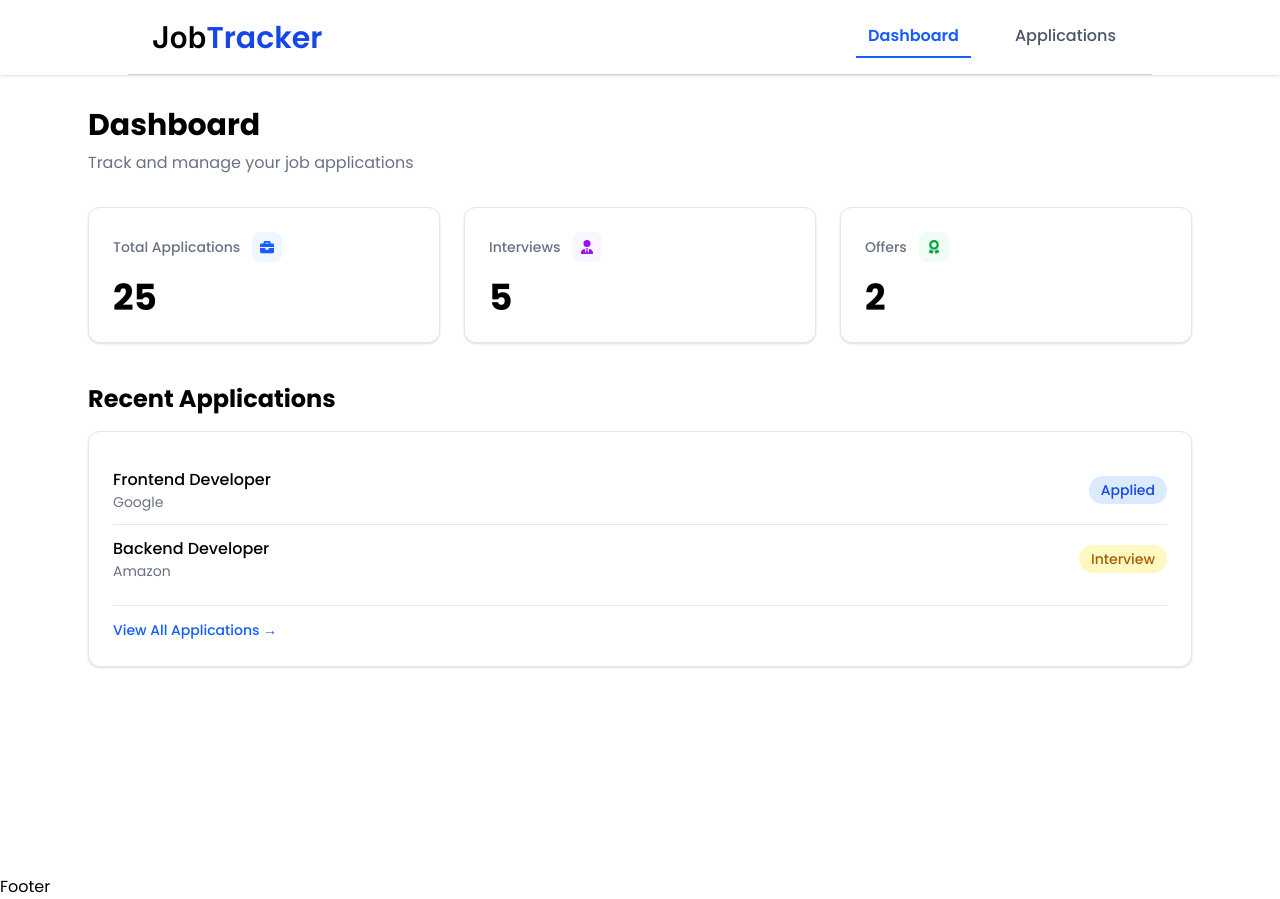
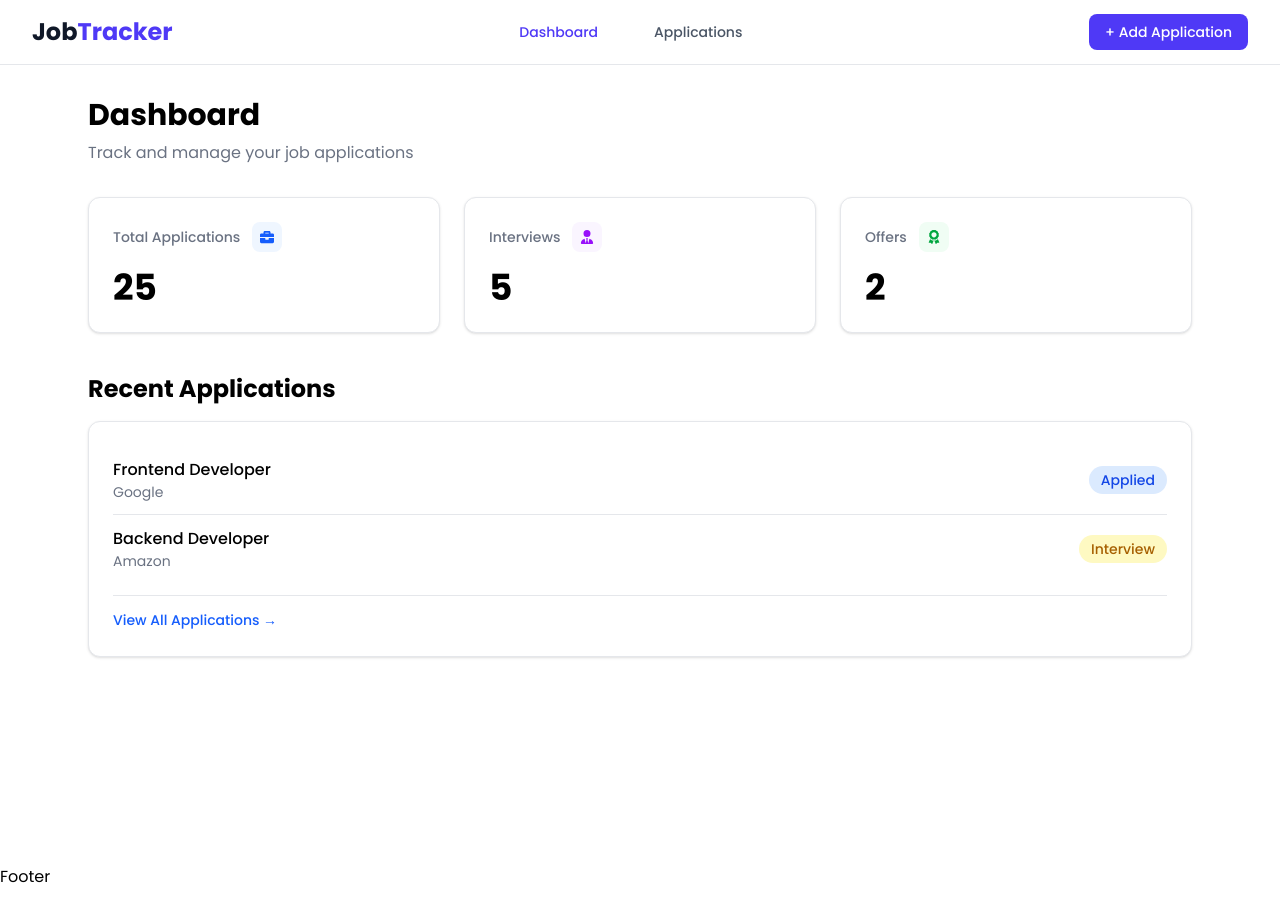
Before and after one commit to herikarajput3/Job-Application-Tacker, a React (Vite) app in the folder client/: page / in a window 1280 px wide. Built offline with nearby package versions, Linux system fonts and the light colour scheme.

Commit message:
feat: added mobile menu

```diff
--- a/client/src/components/Navbar.jsx
+++ b/client/src/components/Navbar.jsx
@@ -5,54 +5,72 @@ import { HiMenu, HiX } from "react-icons/hi";
 const Navbar = () => {
     const [isOpen, setIsOpen] = useState(false);
     const navLinkStyle = ({ isActive }) =>
-        `cursor-pointer px-3 py-2 transition ${isActive
-            ? "text-blue-600 font-semibold border-b-2 border-blue-600"
-            : "text-gray-600 hover:text-blue-500"
+        `px-3 py-2 text-sm font-medium transition ${isActive
+            ? "text-indigo-600"
+            : "text-gray-600 hover:text-indigo-600"
         }`;
 
 
     return (
-        <nav className="bg-white shadow-sm sticky top-0">
-            {/* Top Row */}
-            <div className='max-w-5xl mx-auto flex justify-between items-center border-b border-gray-300 px-6 py-4'>
+        <nav className="sticky top-0 z-50 bg-white/80 backdrop-blur-md border-b border-gray-200">
 
+            <div className='max-w-7xl mx-auto px-4 sm:px-6 lg:px-8'>
+                <div className='flex justify-between items-center h-16'>
                     {/* Logo */}
-                <div className='text-md md:text-3xl font-semibold' style={{ fontFamily: "Inter" }}>
-                    Job<span className='text-blue-700'>Tracker</span>
+                    <div className='text-xl md:text-2xl font-bold text-gray-900'>
+                        Job<span className='text-indigo-600'>Tracker</span>
                     </div>
 
                     {/* Desktop Links */}
-                <div className='hidden md:flex gap-8 text-gray-700 font-medium'>
+                    <div className='hidden md:flex items-center gap-8'>
                         <NavLink to="/" className={navLinkStyle}>Dashboard</NavLink>
                         <NavLink to="/applications" className={navLinkStyle}>Applications </NavLink>
+                    </div>
 
+                    {/* CTA Button (Desktop) */}
+                    <div className='hidden md:block'>
+                        <button className='bg-indigo-600 text-white px-4 py-2 rounded-lg text-sm font-medium hover:bg-indigo-700 transition'>
+                            + Add Application
+                        </button>
                     </div>
 
                     {/* Mobile Menu */}
                     <div className="md:hidden">
-
                         <button
                             onClick={() => setIsOpen(!isOpen)}
-                        className='text-2xl'
+                            aria-label='Toggle menu'
+                            className='text-2xl text-gray-700'
                         >
                             {isOpen ? (<HiX />) : (<HiMenu />)}
                         </button>
                     </div>
                 </div>
+            </div>
 
             {/* Dropdown Menu */}
 
-            {
-                isOpen && (
-                    <div className='md:hidden bg-white border-b border-gray-200 shadow-sm'>
-                        <ul className='flex flex-col p-4 gap-2 text-gray-700 font-medium'>
-                            <NavLink to="/" className='cursor-pointer hover:text-blue-700'>Dashboard</NavLink>
-                            <NavLink to="/applications" className='cursor-pointer hover:text-blue-700'>Applications</NavLink>
-                        </ul>
+            {isOpen && (
+                <div className='md:hidden border-t bg-white border-gray-200'>
+                    <div className='px-4 py-4 space-y-3'>
+                        <NavLink
+                            to="/"
+                            onClick={() => setIsOpen(false)}
+                            className='block text-gray-700 hover:text-indigo-600'>Dashboard</NavLink>
+
+                        <NavLink
+                            to="/applications"
+                            onClick={() => setIsOpen(false)}
+                            className="block text-gray-700 hover:text-indigo-600"
+                        >
+                            Applications
+                        </NavLink>
+
+                        <button className="w-full mt-2 bg-indigo-600 text-white py-2 rounded-lg hover:bg-indigo-700 transition">
+                            + Add Application
+                        </button>
                     </div>
-                )
-            }
-
+                </div>
+            )}
         </nav >
     );
 };
```
Lines whose indentation alone changed are shown as unchanged.
